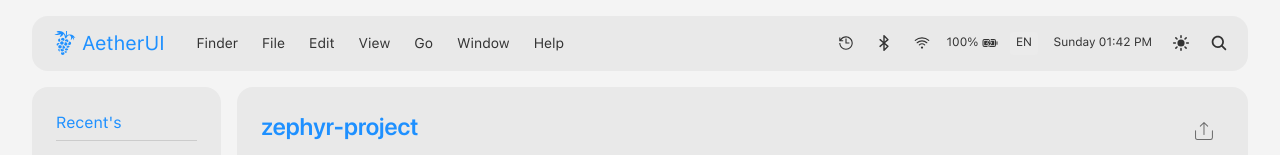
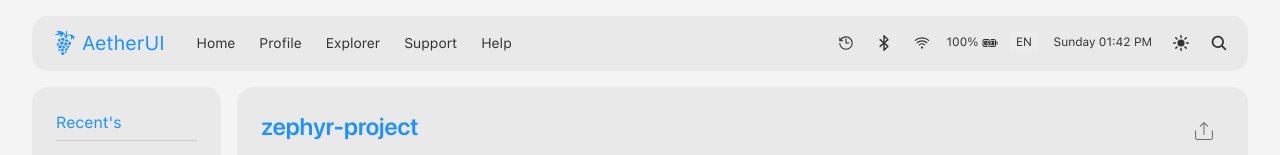
Before and after one commit to Morteza-Hoseinzadeh/color-detector, a Next.js app: page / in a window 1280 px wide. Shown: the top 155 px of the page. Built offline with nearby package versions, Linux system fonts and the light colour scheme.

Commit message:
Change menu items

```diff
--- a/src/components/UI/Header.tsx
+++ b/src/components/UI/Header.tsx
@@ -12,7 +12,7 @@ import { GiGrapes } from 'react-icons/gi';
 export default function Header() {
   const { toggleTheme, isDarkMode } = useThemeMode();
 
-  const menuItems = ['Finder', 'File', 'Edit', 'View', 'Go', 'Window', 'Help'];
+  const menuItems = ['Home', 'Profile', 'Explorer', 'Support', 'Help'];
 
   return (
     <Box sx={{ ...styles.header }}>
```
